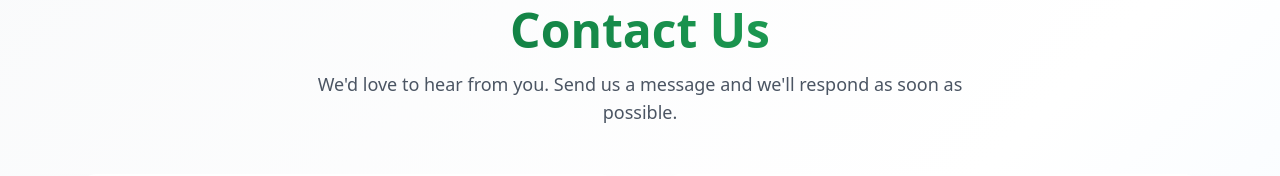
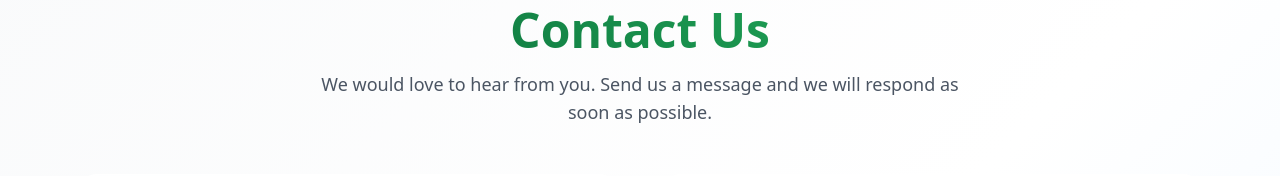
Before and after one commit to almarasi/My-first-ecommerce-app, a Next.js app: page /contact in a window 1280 px wide. Shown: the part 122-298 px from the top of the page. Built offline with nearby package versions, Linux system fonts and the light colour scheme; no server answers.

Commit message:
add footer , notfound page , contact page part2

```diff
--- a/src/app/contact/page.tsx
+++ b/src/app/contact/page.tsx
@@ -14,7 +14,7 @@ export default function Contact() {
             Contact Us
           </h1>
           <p className="text-gray-600 text-lg max-w-2xl mx-auto">
-            We'd love to hear from you. Send us a message and we'll respond as soon as possible.
+            We would love to hear from you. Send us a message and we will respond as soon as possible.
           </p>
         </div>
 
```
